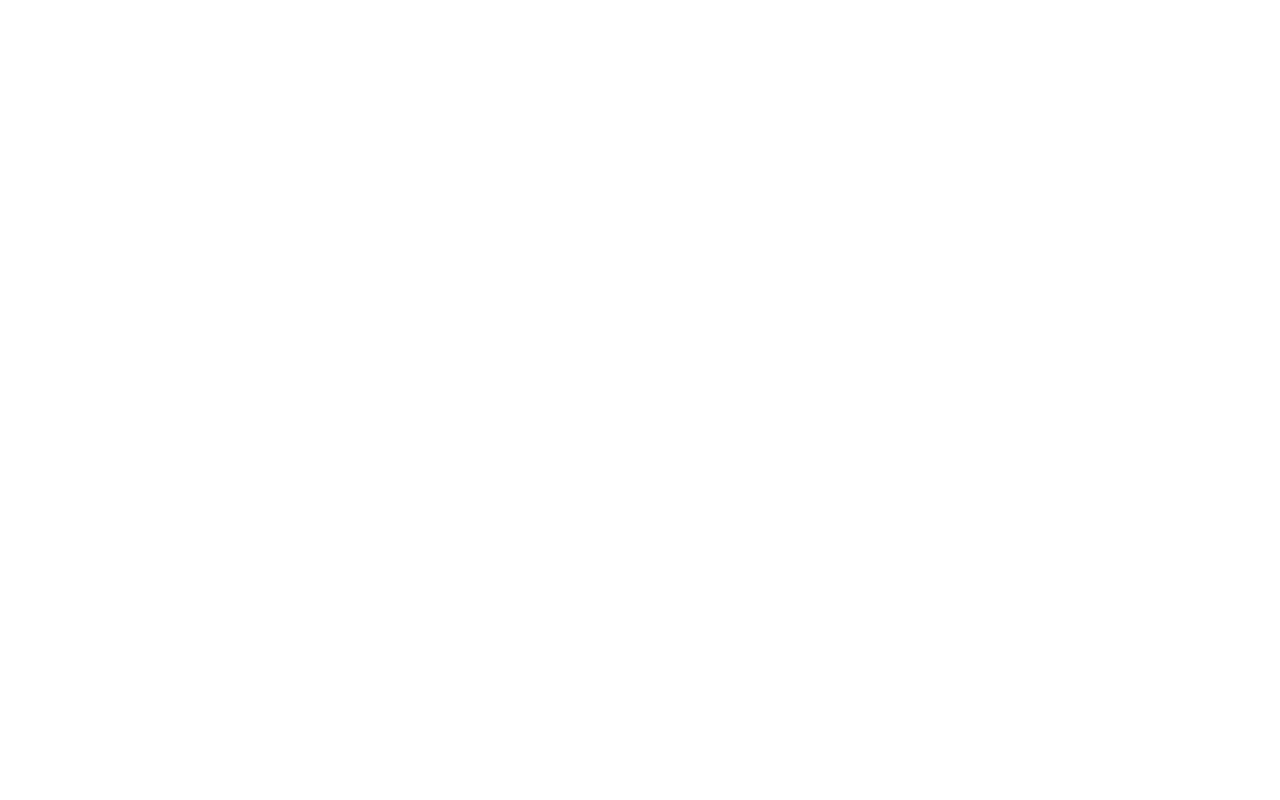
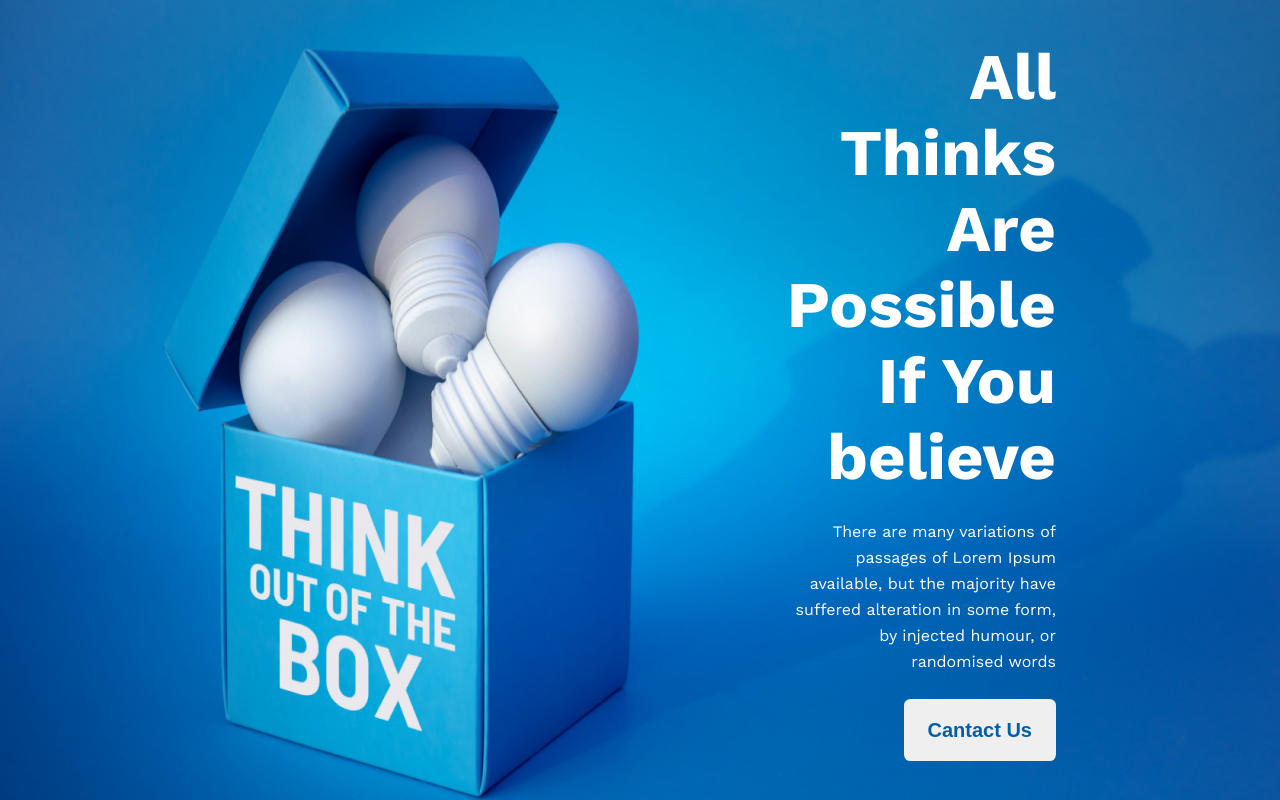
Before and after one commit to Albab47/new-year-new-me, a plain HTML site: page index.html in a window 1280 px wide. Drawn offline with nearby package versions, Linux system fonts and the light colour scheme.

Commit message:
Add header section

```diff
--- a/index.html
+++ b/index.html
@@ -1,12 +1,23 @@
 <!DOCTYPE html>
 <html lang="en">
+
 <head>
     <meta charset="UTF-8">
     <meta http-equiv="X-UA-Compatible" content="IE=edge">
     <meta name="viewport" content="width=device-width, initial-scale=1.0">
     <title>New year plan</title>
+    <link rel="stylesheet" href="styles/style.css">
 </head>
+
 <body>
+    <header id="header">
+        <div class="header-container">
+            <h1 class="header-title">All Thinks Are Possible If You believe</h1>
+            <p class="title-description">There are many variations of passages of Lorem Ipsum available, but the
+                majority have suffered alteration in some form, by injected humour, or randomised words</p>
+            <button class="btn">Cantact Us</button>
+        </div>
+    </header>
+</body>
 
-</body>
 </html>
--- a/styles/style.css
+++ b/styles/style.css
@@ -0,0 +1,74 @@
+@import url('https://fonts.googleapis.com/css2?family=Work+Sans:wght@300;400;700;800&display=swap');
+
+* {
+    margin: 0;
+    padding: 0;
+    box-sizing: border-box;
+}
+
+body {
+    font-family: 'Work Sans', sans-serif;
+    font-size: 1rem;
+    line-height: 1.5;
+}
+
+img {
+    /* width: 100%; */
+}
+
+ul {
+    list-style: none;
+}
+
+a {
+    text-decoration: none;
+    color: #000;
+}
+
+.btn {
+    border: none;
+    padding: 1.2rem 1.5rem;
+    border-radius: 0.4rem;
+}
+
+#header {
+    background-image: url('../images/banner/banner3.png');
+    background-repeat: no-repeat;
+    height: 100vh;
+    background-size: 100% 100%;
+    display: flex;
+    justify-content: flex-end;
+}
+
+.header-container {
+    max-width: 33rem;
+    margin: 0 14rem 0 52rem;
+    display: flex;
+    flex-direction: column;
+    justify-content: center;
+    align-items: flex-end;
+}
+
+#header .header-title {
+    color: #FFF;
+    text-align: right;
+    font-size: 4.0625rem;
+    font-weight: 700;
+    line-height: normal;
+    margin-bottom: 1.5rem;
+}
+
+#header .title-description {
+    color: #FFF;
+    text-align: right;
+    font-size: 1rem;
+    font-weight: 400;
+    line-height: 1.625rem;
+    margin-bottom: 1.5rem;
+}
+
+#header .btn {
+    color: #005FAC;
+    font-size: 1.25rem;
+    font-weight: 600;
+}
```
